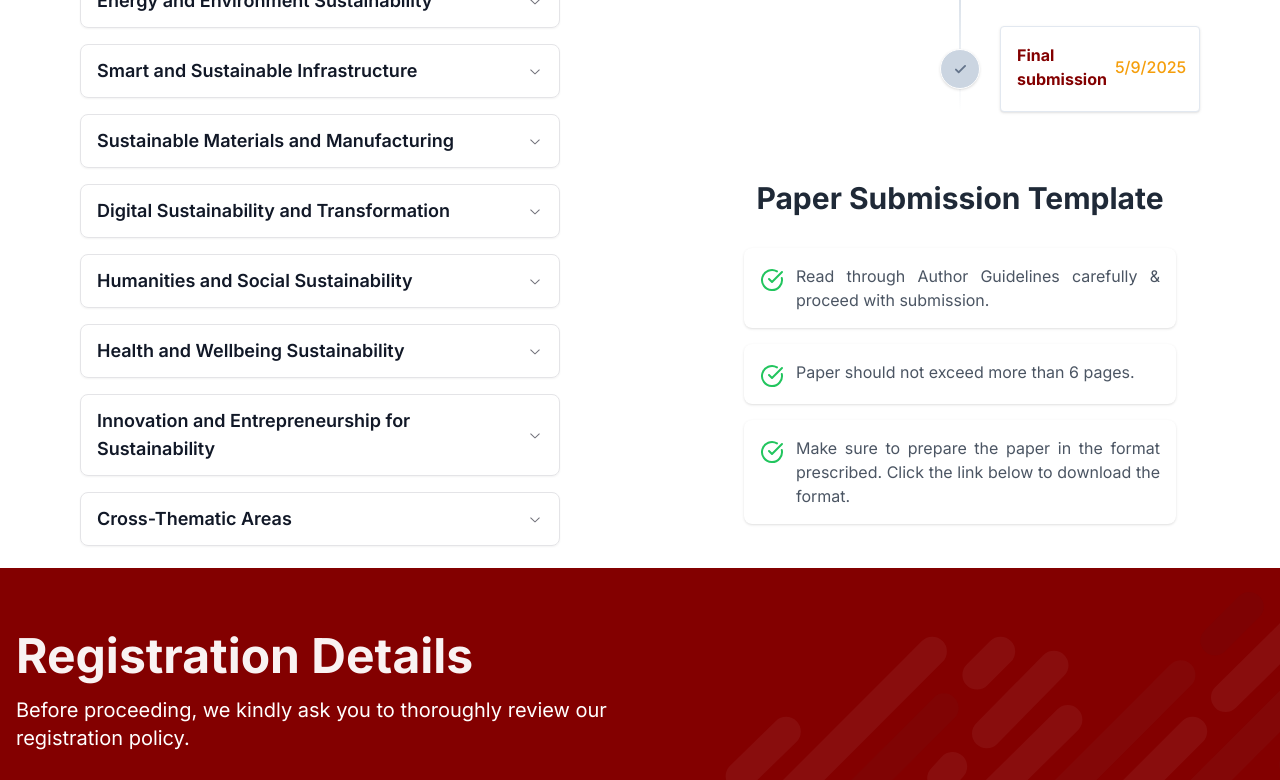
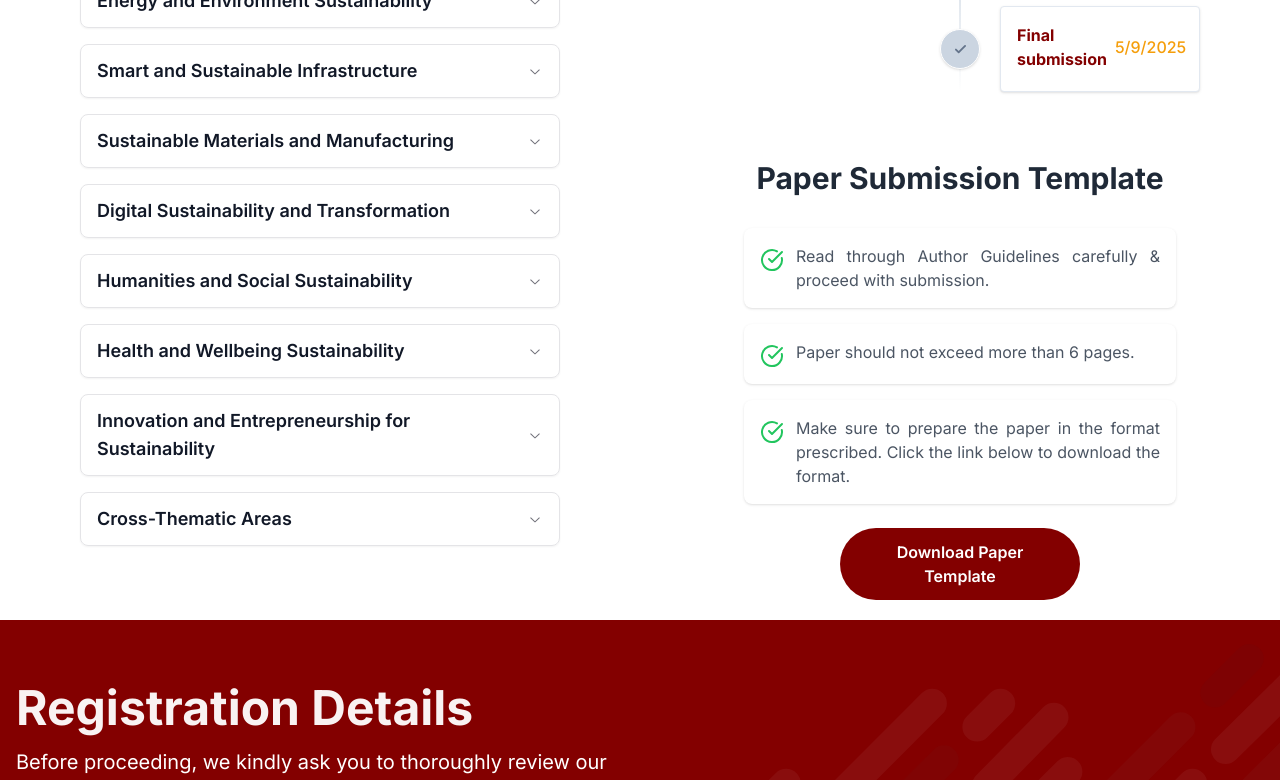
Before and after one commit to kmrsanthosh/TCEResearchConclave, a Next.js app: page / in a window 1280 px wide. Shown: the part 1783-2563 px from the top of the page. Built offline with nearby package versions, Linux system fonts and the light colour scheme.

Commit message:
Refactor CallForPaper component and add download button for paper template

```diff
--- a/components/Home/CallForPaper.tsx
+++ b/components/Home/CallForPaper.tsx
@@ -51,7 +51,7 @@ const CallForPaper: React.FC = () => {
             <PaperTopicsAccordion />
           </div>
 
-          <div className="flex flex-col w-full lg:w-[50%] px-5 md:px-20 py-5 text-justify space-y-5">
+          <div className="flex flex-col w-full lg:w-[50%] px-5 md:px-20 py-5 text-justify ">
             <motion.h1
               initial={{ opacity: 0, y: 20 }}
               whileInView={{ opacity: 1, y: 0 }}
@@ -62,6 +62,13 @@ const CallForPaper: React.FC = () => {
             </motion.h1>
             <AnimatedTimeline timelineData={timelineData} />
             <PaperSubmissionTemplate />
+            <motion.button
+              whileHover={{ scale: 1.05 }}
+              whileTap={{ scale: 0.95 }}
+              className="bg-primary-accent text-white font-semibold py-3 px-6 lg:w-[50%] mx-auto mt-5 md:mt-0 rounded-full hover:bg-opacity-90 transition duration-300"
+            >
+              Download Paper Template
+            </motion.button>
           </div>
         </div>
       </section>
```
